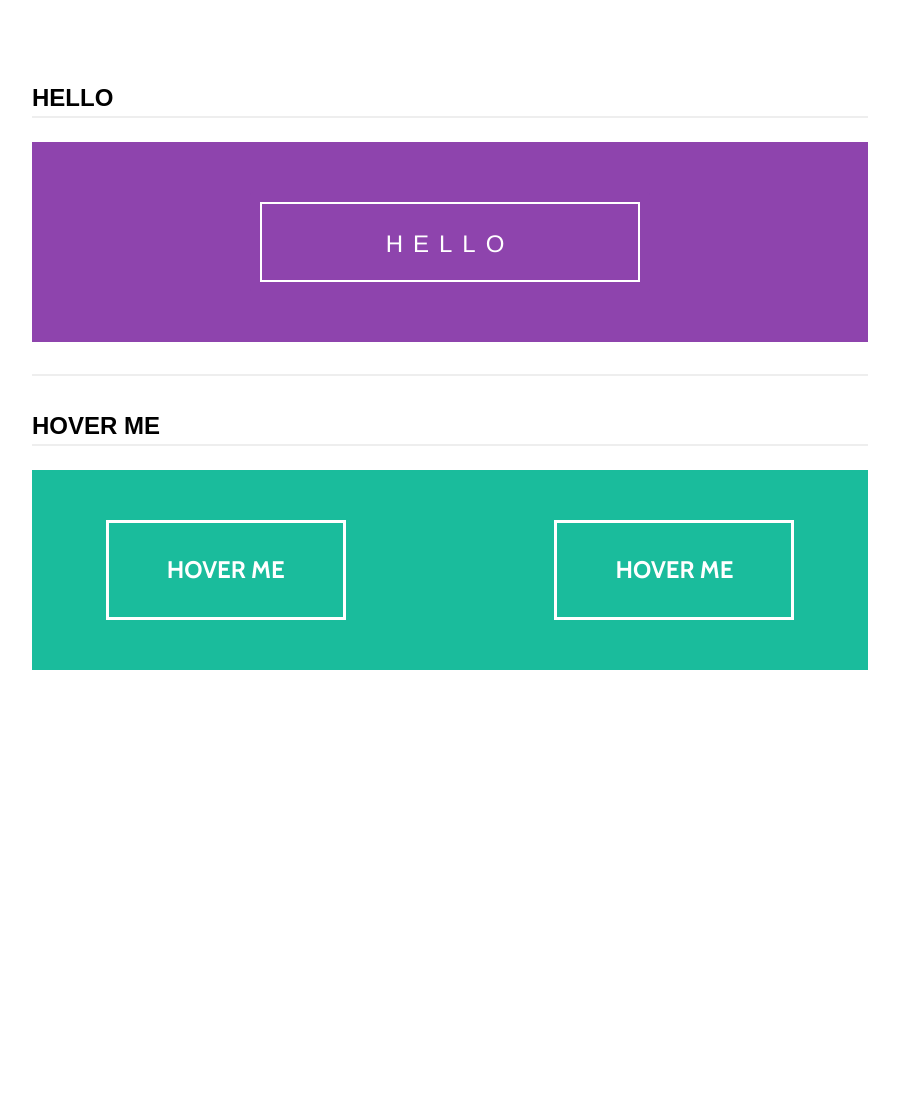
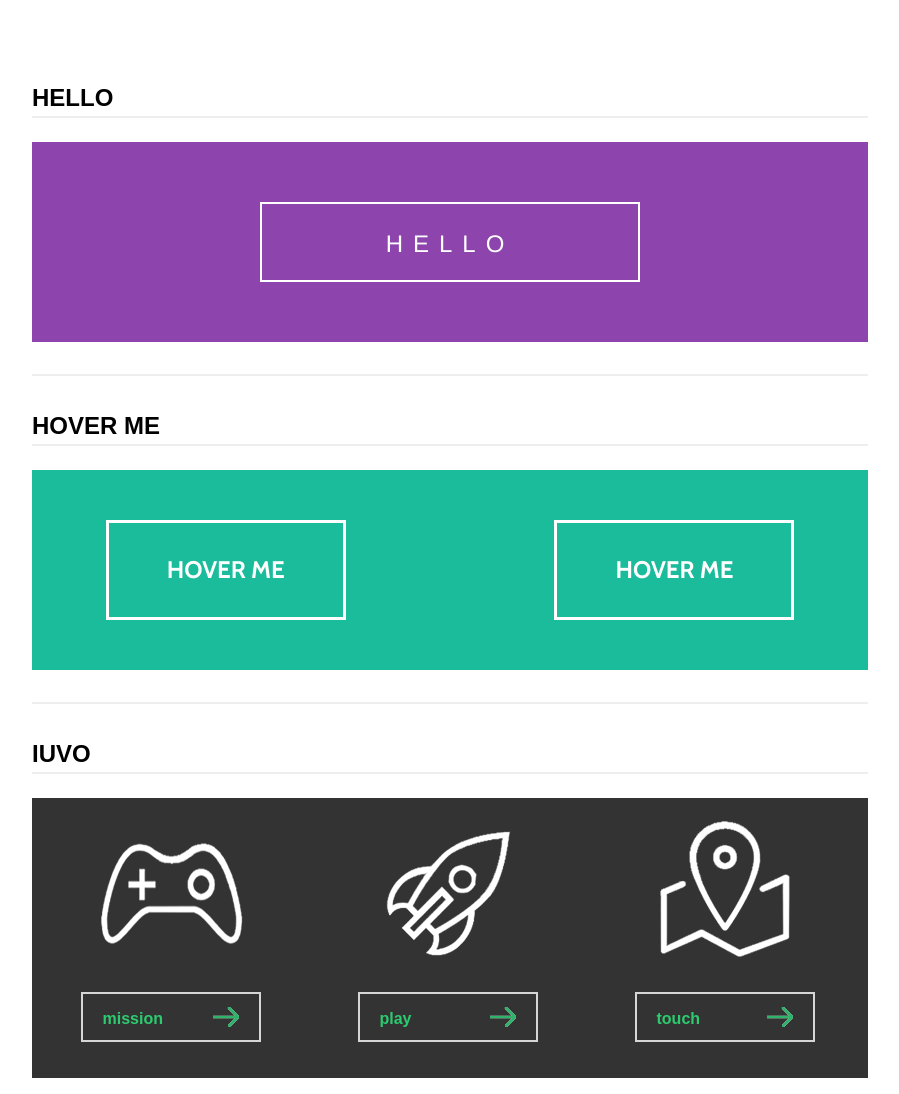
Before and after one commit to aikin/ui-patterns-train, a website: page ui-patterns/ghost-button/index.html in a window 1280 px wide. Shown: the whole page, without its empty margins (190-1089 px from the left). Before the commit the page ends 864 px from the top, so only its background shows below. Drawn offline with nearby package versions, Linux system fonts and the light colour scheme.

Commit message:
aikin: ghost btn in iuvo

```diff
--- a/ui-patterns/ghost-button/css/main.css
+++ b/ui-patterns/ghost-button/css/main.css
@@ -150,6 +150,7 @@ hr {
 	-webkit-transition: all 0.3s ease;
 	-moz-transition: all 0.3s ease;
 	-o-transition: all 0.3s ease;
+	-ms-transition: all 0.3s ease;
 	transition: all 0.3s ease;
 	opacity: 1;
 }
@@ -166,6 +167,7 @@ hr {
 	-webkit-transition: all 0.3s ease;
 	-moz-transition: all 0.3s ease;
 	-o-transition: all 0.3s ease;
+	-ms-transition: all 0.3s ease;
 	transition: all 0.3s ease;
 	perspective: 1000;
 	-webkit-perspective: 1000; /*目前浏览器都不支持 perspective 属性。 Chrome 和 Safari 支持替代的 -webkit-perspective 属性。*/
@@ -177,6 +179,7 @@ hr {
 	-webkit-transition: all 0.3s ease;
 	-moz-transition: all 0.3s ease;
 	-o-transition: all 0.3s ease;
+	-ms-transition: all 0.3s ease;
 	transition: all 0.3s ease;
 	transform-style: preserve-3d;  /*transform-style 属性规定如何在 3D 空间中呈现被嵌套的元素。Firefox 支持 transform-style 属性。 Chrome、Safari 和 Opera 支持替代的 -webkit-transform-style 属性。*/
 	-webkit-transform-style: preserve-3d;
@@ -197,6 +200,7 @@ hr {
 	-webkit-transition: all 0.3s ease;
 	-moz-transition: all 0.3s ease;
 	-o-transition: all 0.3s ease;
+	-ms-transition: all 0.3s ease;
 	transition: all 0.3s ease;
 	backface-visibility: hidden; /*backface-visibility 属性定义当元素不面向屏幕时是否可见。*/
 	-webkit-backface-visibility: hidden;
@@ -230,3 +234,75 @@ hr {
 	-ms-transform: rotate3d(45, -45, 0, 180deg);
 	-o-transform: rotate3d(45, -45, 0, 180deg);
 }
+
+
+
+
+.ghost-btn-iuvo-container {
+	position: relative;
+	background-color: #333;
+	height: 280px;
+}
+
+.ghost-btn-iuvo-container .link {
+	width: 205px;
+	height: 280px;
+	margin: 0 36px;
+	float: left;
+}
+
+.ghost-btn-iuvo-container .link .icon {
+	display: inline-block;
+	width: 100%;
+	height: 190px;
+	-webkit-transition: all .2s linear;
+	-moz-transition: all .2s linear;
+	-ms-transition: all .2s linear;
+	-o-transition: all .2s linear;
+	transition: all .2s linear;
+}
+
+.ghost-btn-iuvo-container .link-miss .icon {
+	background: url("../images/mission.png") no-repeat center center;
+}
+
+.ghost-btn-iuvo-container .link-play .icon {
+	background: url("../images/play.png") no-repeat center center;
+}
+
+.ghost-btn-iuvo-container .link-touch .icon {
+	background: url("../images/touch.png") no-repeat center center;
+}
+
+.ghost-btn-iuvo-container .link .icon:hover {
+	-webkit-transform: rotate(360deg) scale(1.2);
+	-moz-transform: rotate(360deg) scale(1.2);
+	-ms-transform: rotate(360deg) scale(1.2);
+	-o-transform: rotate(360deg) scale(1.2);
+	transform: rotate(360deg) scale(1.2);
+}
+
+.ghost-btn-iuvo-container .link .button {
+	display: block;
+	width: 180px;
+	height: 50px;
+	text-decoration: none;
+	line-height: 50px;
+	color: #2DCB70;
+	font-family: Arial, Helvetica, sans-serif;
+	font-weight: bolder;
+	border: 2px solid rgba(255, 255, 255, 0.8);
+	padding-left: 20px;
+	margin: 0 auto;
+	background: url("../images/allow.png") no-repeat 130px center;
+	-webkit-transition: all .2s, linear;
+	-moz-transition: all .2s, linear;
+	-ms-transition: all .2s, linear;
+	-o-transition: all .2s, linear;
+	transition: all .2s, linear;
+}
+
+.ghost-btn-iuvo-container .link .button:hover {
+	border: 2px solid rgba(255, 255, 255, 1);
+	background-position: 140px center;
+}
--- a/ui-patterns/ghost-button/index.html
+++ b/ui-patterns/ghost-button/index.html
@@ -23,6 +23,33 @@
 			<div class="back">Thanks!</div>
 		</a>
 	</div>
+
+	<hr>
+
+	<h2>iuvo</h2>
+
+	<div class="ghost-btn-iuvo-container">
+		<div class="link link-miss">
+			<span class="icon"></span>
+			<a href="#" class="button">
+				mission
+			</a>
+		</div>
+
+		<div class="link link-play">
+			<span class="icon"></span>
+			<a href="#" class="button">
+				play
+			</a>
+		</div>
+
+		<div class="link link-touch">
+			<span class="icon"></span>
+			<a href="#" class="button">
+				touch
+			</a>
+		</div>
+	</div>
 </div>
 </body>
 </html>
```
